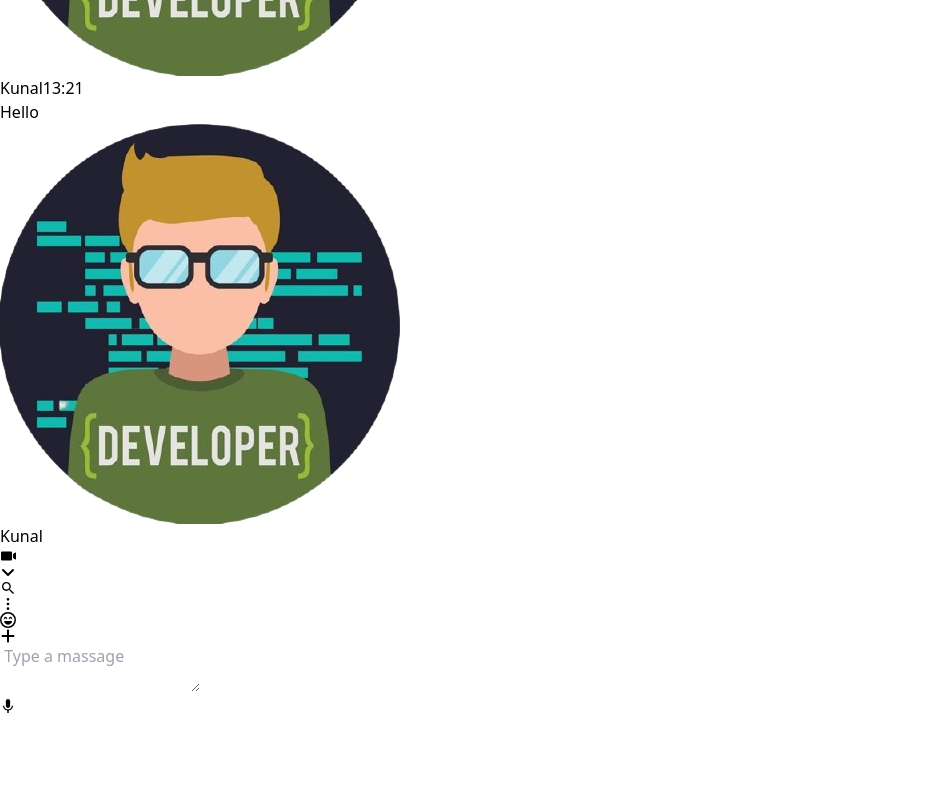
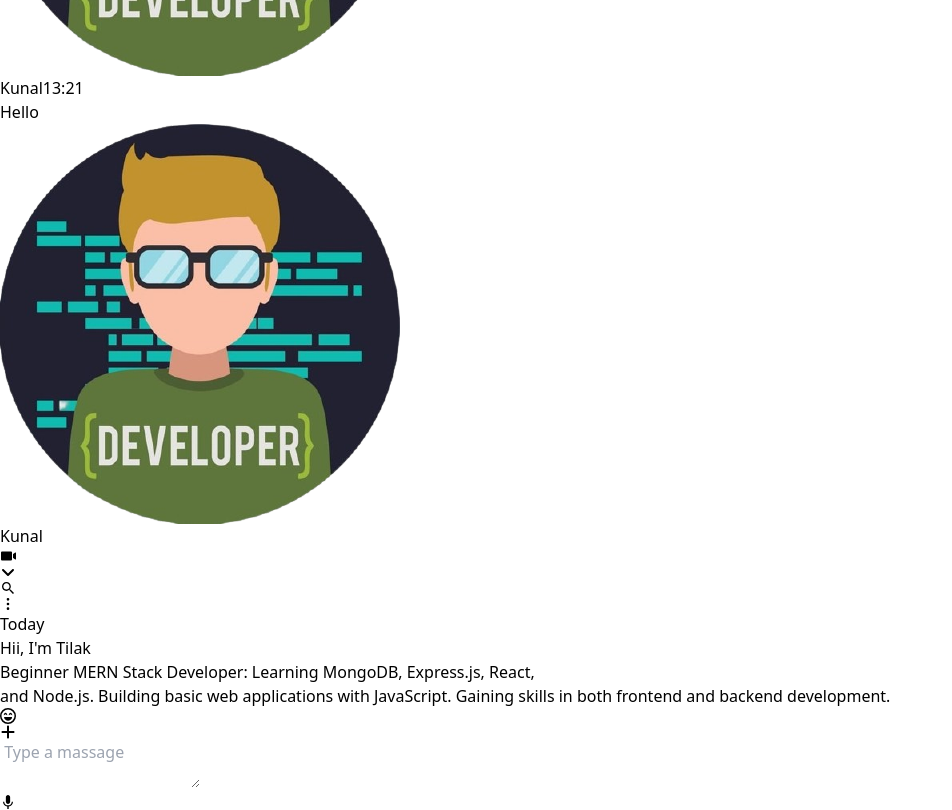
Before and after one commit to Tilak-dev/WhatsApp-clone, a React (Vite) app: page / in a window 1280 px wide. Shown: the part 5900-6710 px from the top of the page, without its empty margins (0-952 px from the left). Before the commit the page ends 6614 px from the top, so only its background shows below. Built offline with nearby package versions, Linux system fonts and the light colour scheme.

Commit message:
Whats app ui clone almost done

```diff
--- a/src/components/left-body/BottomLeft.jsx
+++ b/src/components/left-body/BottomLeft.jsx
@@ -3,7 +3,7 @@ import { MdOutlineSettings } from "react-icons/md";
 
 function BottomLeft() {
   return (
-    <div className="flex flex-col  w-[60px] w- h-1/6 bg-[#222e35] text-gray-400 text-2xl pl-2.5 pr-2.5 pb-2.5 ">
+    <div className="flex flex-col  w-[60px] h-1/6 bg-[#222e35] text-gray-400 text-2xl pl-2.5 pr-2.5 pb-2.5 ">
       <div className=' h-10 p-2  pt-0'>
         <MdOutlineSettings />
       </div>
--- a/src/components/left-body/LeftContainer.jsx
+++ b/src/components/left-body/LeftContainer.jsx
@@ -5,7 +5,7 @@ import BottomLeft from "./BottomLeft";
 function LeftContainer() {
   return (
     <>
-      <div className="h-[585.33px] flex flex-col ">
+      <div className="h-[551.33px] min-h-screen flex flex-col ">
           <TopLeft />
           <BottomLeft />
         </div>
--- a/src/components/middle-body/MiddleContainer.jsx
+++ b/src/components/middle-body/MiddleContainer.jsx
@@ -7,7 +7,7 @@ import ChatListContainer from './chat-list/ChatListContainer'
 function MiddleContainer() {
   return (
     <>
-    <div className=' w-[512px] h-[585.33px] flex flex-col '>
+    <div className=' w-[512px] min-h-screen h-[551.33px] bg-[#111b21] flex flex-col '>
       <TopChatBar />
       <SearchBar />
       <NestedBar />
--- a/src/components/middle-body/chat-list/ChatListContainer.jsx
+++ b/src/components/middle-body/chat-list/ChatListContainer.jsx
@@ -3,7 +3,7 @@ import ChatList from './ChatList'
 
 function ChatListContainer() {
   return (
-    <div className='h-[437px] w-[512px] overflow-x-hidden overflow-scroll bg-[#111b21]'>
+    <div className='h-[437px]  w-[512px] overflow-x-hidden overflow-scroll bg-[#111b21]'>
       <ChatList />
       <ChatList />
       <ChatList />
--- /dev/null
+++ b/src/components/right-body/MidChatBox.jsx
@@ -0,0 +1,34 @@
+import React from "react";
+
+function MidChatBox() {
+  return (
+    <div className="h-[430.33px] w-[708px] pt-3 bg-transparent overflow-x-hidden pl-[63px] pr-[63px] text-[#e9edef] flex flex-col gap-1">
+      <div className=" flex flex-row items-center justify-center">
+        <span className="pt-[5px] pr-3 pb-1.5 pl-3 text-[12.5px] bg-[#182229] text-[#8696a0] rounded-xl uppercase ">
+          Today
+        </span>
+      </div>
+      <div className=" flex flex-row items-center">
+        <span className="pt-1.5 pr-[7px] pb-2 pl-[9px] text-[14.2px] bg-[#202c33] rounded-lg ">
+          Hii, I'm Tilak
+        </span>
+        <span className="w-[109px] h-[25px] pr-1 pl-1 mt-[-13px]"></span>
+      </div>
+      <div className=" flex flex-row items-center">
+        <span className="pt-1.5 pr-[7px] pb-2 pl-[9px] text-[14.2px] bg-[#202c33] rounded-lg ">
+          Beginner MERN Stack Developer: Learning MongoDB, Express.js, React,
+        </span>
+        <span className="w-[109px] h-[25px] pr-1 pl-1 mt-[-13px]"></span>
+      </div>
+      <div className=" flex flex-row items-center">
+        <span className="pt-1.5 pr-[7px] pb-2 pl-[9px] text-[14.2px] bg-[#202c33] rounded-lg ">
+          and Node.js. Building basic web applications with JavaScript. Gaining
+          skills in both frontend and backend development.
+        </span>
+        <span className="w-[109px] h-[25px] pr-1 pl-1 mt-[-13px]"></span>
+      </div>
+    </div>
+  );
+}
+
+export default MidChatBox;
--- a/src/components/right-body/RightBodyContainer.jsx
+++ b/src/components/right-body/RightBodyContainer.jsx
@@ -1,14 +1,16 @@
 import React from "react";
 import TypeMsg from "./TypeMsg";
 import TopChatInfo from "./TopChatInfo";
+import MidChatBox from "./MidChatBox";
 
 function RightBodyContainer() {
   return (
     <div
-      className="w-[708px] h-[585.33px] bg-[#111b21]
-    border-l-[0.6px] border-[#282d30] relative"
+      className="w-[708px] min-h-screen h-[551.33px] bg-[#111b21]
+    border-l-[0.6px] border-[#282d30] relative overflow-hidden"
     >
       <TopChatInfo />
+      <MidChatBox />
       <TypeMsg />
     </div>
   );
--- a/src/components/right-body/TopChatInfo.jsx
+++ b/src/components/right-body/TopChatInfo.jsx
@@ -3,7 +3,6 @@ import { PiVideoCameraFill } from "react-icons/pi";
 import { FaAngleDown } from "react-icons/fa6";
 import { IoMdSearch } from "react-icons/io";
 import { LuMoreVertical } from "react-icons/lu";
-
 
 function TopChatInfo() {
   return (
@@ -18,7 +17,7 @@ function TopChatInfo() {
         <div className="w-[434px] h-[21px] text-[#e9edef]">
           <span className=" text-base">Kunal</span>
         </div>
-        <div className="w-[167px] h-[42px] text-[#8696a0] justify-end text-2xl flex flex-row items-center gap-2">
+        <div className="w-[200px] h-[42px] text-[#8696a0] justify-end text-2xl flex flex-row items-center gap-2">
           <div className="flex flex-row">
             <div className="flex flex-row text-[#4f6979] items-center ml-2.5 pt-[5px] pr-2.5 pl-2.5 pb-[3px]">
               <PiVideoCameraFill className=" pr-1.5" />
```
